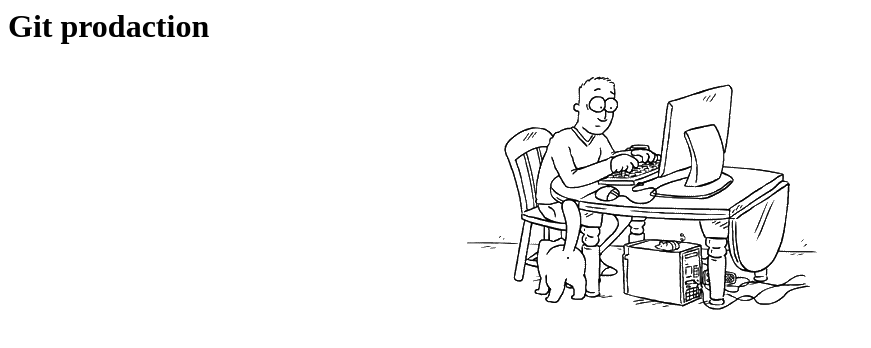
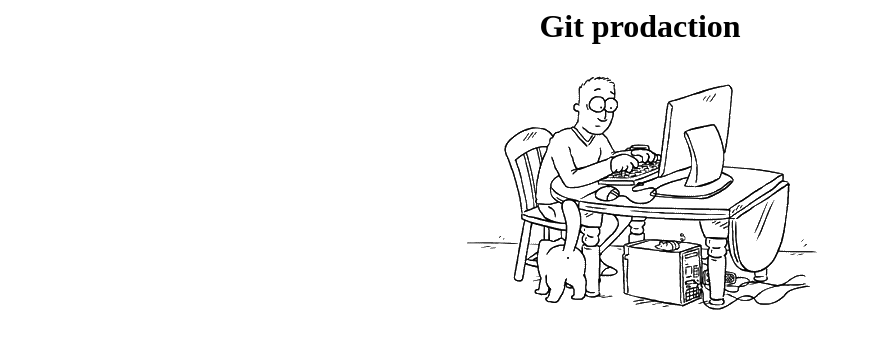
Before and after one commit to max3w/max3w.github.io, a plain HTML site: page index.html in a window 1280 px wide. Shown: the whole page, without its empty margins (0-871 px from the left). Drawn offline with Linux system fonts and the light colour scheme.

Commit message:
Update index.html

```diff
--- a/index.html
+++ b/index.html
@@ -5,7 +5,9 @@
   <title>Git max3w</title>
  </head>
  <body>
+ <div align="center">
   <h1>Git prodaction</h1>
-  <div align="center"><img src="/img/git-anim.gif" alt="git-anim" width="360" height="252"></div></p>
+  <p><img src="/img/git-anim.gif" alt="git-anim" width="360" height="252"></p>
+  </div>
  </body>
 </html>
```
